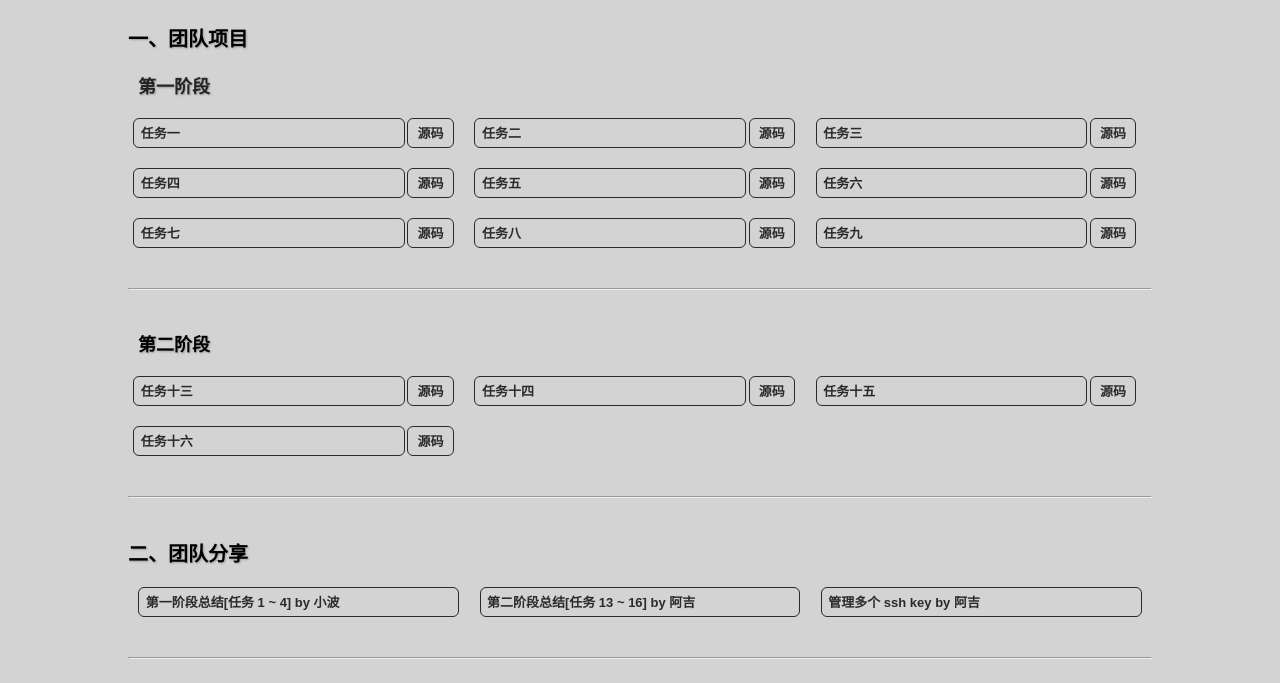
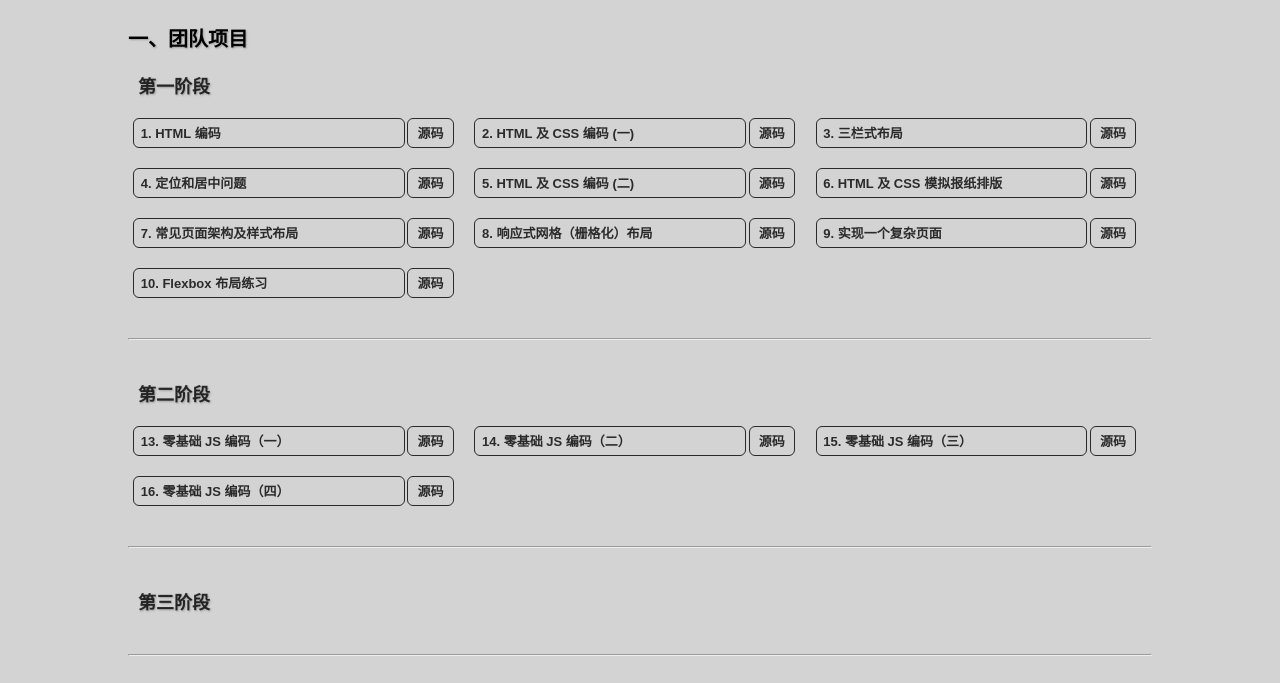
Before and after one commit to Front-End-Avenue/ife, a plain HTML site: page index.html in a window 1280 px wide. Shown: the part 47-730 px from the top of the page. Drawn offline with Linux system fonts and the light colour scheme.

Commit message:
add task10 & change describe

```diff
--- a/css/style.css
+++ b/css/style.css
@@ -86,6 +86,13 @@ hr { margin: 3rem 0; }
 	font-size: 1.8rem;
 	font-weight: bold;
 	text-shadow: 1px 1px 2px rgba(0,0,0,.25);
+
+	-webkit-transition: all .6s ease-out;
+	-o-transition: all .6s ease-out;
+	transition: all .6s ease-out;
+}
+.subtitle:hover {
+	background-color: #c3c3c3;
 }
 
 .task {
@@ -178,7 +185,7 @@ hr { margin: 3rem 0; }
 @media all and (max-width:1024px) {
 	.nav-content h1 { padding-left: 2%; }
 }
-@media all and (max-width:768px) {
+@media all and (max-width:775px) {
 	.main { padding: 0 5%; }
 	.col-1 { width: 49%; }
 	.col-2 { width: 48%; }
@@ -187,6 +194,8 @@ hr { margin: 3rem 0; }
 	.main { padding: 0 8%; }
 	.col-1 { width: 100%; }
 	.col-2 { width: 100%; }
+
+	.tags { display: none; }
 }
 
 /* ===============================================================
--- a/index.html
+++ b/index.html
@@ -24,66 +24,77 @@
 	<div class="main">
 		<div class="title projects" id="projects">一、团队项目</div>
 		<!-- <hr> -->
-		<a class="subtitle">第一阶段</a>
+		<a class="subtitle" href="http://mp.weixin.qq.com/s?__biz=MzA4MjUyNjY3Nw==&mid=401944265&idx=1&sn=79d0fef92d4cc93413f0db5153ec34b5#rd" target="_blank">第一阶段</a>
 		<div class="box stage stage-one">
 			<div class="col-1">
-				<a class="task" href="tasks/1_task_01/index.html" target="_blank">任务一</a>
+				<a class="task" href="tasks/1_task_01/index.html" target="_blank">1. HTML 编码</a>
 				<a class="src" href="https://github.com/Front-End-Avenue/ife/tree/master/tasks/1_task_01" target="_blank">源码</a>
 			</div>
 			<div class="col-1">
-				<a class="task" href="tasks/1_task_02/index.html" target="_blank">任务二</a>
+				<a class="task" href="tasks/1_task_02/index.html" target="_blank">2. HTML 及 CSS 编码 (一)</a>
 				<a class="src" href="https://github.com/Front-End-Avenue/ife/tree/master/tasks/1_task_02" target="_blank">源码</a>
 			</div>
 			<div class="col-1">
-				<a class="task" href="tasks/1_task_03/index.html" target="_blank">任务三</a>
+				<a class="task" href="tasks/1_task_03/index.html" target="_blank">3. 三栏式布局</a>
 				<a class="src" href="https://github.com/Front-End-Avenue/ife/tree/master/tasks/1_task_03" target="_blank">源码</a>
 			</div>
 			<div class="col-1">
-				<a class="task" href="tasks/1_task_04/index.html" target="_blank">任务四</a>
+				<a class="task" href="tasks/1_task_04/index.html" target="_blank">4. 定位和居中问题</a>
 				<a class="src" href="https://github.com/Front-End-Avenue/ife/tree/master/tasks/1_task_04" target="_blank">源码</a>
 			</div>
 			<div class="col-1">
-				<a class="task" href="tasks/1_task_05/index.html" target="_blank">任务五</a>
+				<a class="task" href="tasks/1_task_05/index.html" target="_blank">5. HTML 及 CSS 编码 (二)</a>
 				<a class="src" href="https://github.com/Front-End-Avenue/ife/tree/master/tasks/1_task_05" target="_blank">源码</a>
 			</div>
 			<div class="col-1">
-				<a class="task" href="tasks/1_task_06/index.html" target="_blank">任务六</a>
+				<a class="task" href="tasks/1_task_06/index.html" target="_blank">6. HTML 及 CSS 模拟报纸排版</a>
 				<a class="src" href="https://github.com/Front-End-Avenue/ife/tree/master/tasks/1_task_06" target="_blank">源码</a>
 			</div>
 			<div class="col-1">
-				<a class="task" href="tasks/1_task_07/index.html" target="_blank">任务七</a>
+				<a class="task" href="tasks/1_task_07/index.html" target="_blank">7. 常见页面架构及样式布局</a>
 				<a class="src" href="https://github.com/Front-End-Avenue/ife/tree/master/tasks/1_task_07" target="_blank">源码</a>
 			</div>
 			<div class="col-1">
-				<a class="task" href="tasks/1_task_08/index.html" target="_blank">任务八</a>
+				<a class="task" href="tasks/1_task_08/index.html" target="_blank">8. 响应式网格（栅格化）布局</a>
 				<a class="src" href="https://github.com/Front-End-Avenue/ife/tree/master/tasks/1_task_08" target="_blank">源码</a>
 			</div>
 			<div class="col-1">
-				<a class="task" href="tasks/1_task_09/index.html" target="_blank">任务九</a>
+				<a class="task" href="tasks/1_task_09/index.html" target="_blank">9. 实现一个复杂页面</a>
 				<a class="src" href="https://github.com/Front-End-Avenue/ife/tree/master/tasks/1_task_09" target="_blank">源码</a>
+			</div>
+			<div class="col-1">
+				<a class="task" href="tasks/1_task_10/index.html" target="_blank">10. Flexbox 布局练习</a>
+				<a class="src" href="https://github.com/Front-End-Avenue/ife/tree/master/tasks/1_task_10" target="_blank">源码</a>
 			</div>
 		</div> <!-- /stage-1 -->
 
 		<hr>
-		<div class="subtitle">第二阶段</div>
+
+		<a class="subtitle" href="http://mp.weixin.qq.com/s?__biz=MzA4MjUyNjY3Nw==&mid=402057593&idx=1&sn=ef20d1808470688bee1c8e242349b47c#rd" target="_blank">第二阶段</a>
 		<div class="box stage stage-two">
 			<div class="col-1">
-				<a class="task" href="tasks/2_task_13/index.html" target="_blank">任务十三</a>
+				<a class="task" href="tasks/2_task_13/index.html" target="_blank">13. 零基础 JS 编码（一）</a>
 				<a class="src" href="https://github.com/Front-End-Avenue/ife/tree/master/tasks/2_task_13" target="_blank">源码</a>
 			</div>
 			<div class="col-1">
-				<a class="task" href="tasks/2_task_14/index.html" target="_blank">任务十四</a>
+				<a class="task" href="tasks/2_task_14/index.html" target="_blank">14. 零基础 JS 编码（二）</a>
 				<a class="src" href="https://github.com/Front-End-Avenue/ife/tree/master/tasks/2_task_14" target="_blank">源码</a>
 			</div>
 			<div class="col-1">
-				<a class="task" href="tasks/2_task_15/index.html" target="_blank">任务十五</a>
+				<a class="task" href="tasks/2_task_15/index.html" target="_blank">15. 零基础 JS 编码（三）</a>
 				<a class="src" href="https://github.com/Front-End-Avenue/ife/tree/master/tasks/2_task_15" target="_blank">源码</a>
 			</div>
 			<div class="col-1">
-				<a class="task" href="tasks/2_task_16/index.html" target="_blank">任务十六</a>
+				<a class="task" href="tasks/2_task_16/index.html" target="_blank">16. 零基础 JS 编码（四）</a>
 				<a class="src" href="https://github.com/Front-End-Avenue/ife/tree/master/tasks/2_task_16" target="_blank">源码</a>
 			</div>
 		</div> <!-- /stage-2 -->
+
+		<hr>
+
+		<a class="subtitle" href="http://mp.weixin.qq.com/s?__biz=MzA4MjUyNjY3Nw==&mid=502103568&idx=1&sn=c5c238320fae38168ef2959d1885a5d9#rd" target="_blank">第三阶段</a>
+		<div class="box stage stage-three">
+		</div> <!-- /stage-3 -->
 
 		<hr>
 		<div class="title share" id="share">二、团队分享</div>
--- /dev/null
+++ b/tasks/1_task_10/css/style.css
@@ -0,0 +1,38 @@
+body {
+	padding: 0;
+	margin: 0;
+}
+
+.container {
+	display: flex;
+	flex-flow: row wrap;
+	justify-content: space-between;
+	align-items: center;
+	padding: 20px;
+}
+
+.box {
+	margin-bottom: 20px;
+	padding: 20px;
+	width: 150px;
+
+	border: 1px solid #f00;
+	box-sizing: border-box;
+}
+
+.box-fir { height: 120px; }
+.box-sec { height: 100px; }
+.box-thi { height: 40px; }
+.box-for {
+	height: 200px;
+	border: 1px solid #0f0;
+}
+
+@media (max-width: 640px) {
+	.container {
+		align-items: flex-start;
+	}
+	.box-for {
+		order: -1;
+	}
+}
```
Also changed, not shown: tasks/1_task_01/index.html (+1 -1 lines), tasks/1_task_02/index.html (+1 -1 lines), tasks/1_task_03/index.html (+1 -1 lines), tasks/1_task_04/index.html (+1 -1 lines), tasks/1_task_05/index.html (+1 -1 lines), tasks/1_task_06/index.html (+1 -1 lines), tasks/1_task_07/index.html (+1 -1 lines), tasks/1_task_08/index.html (+1 -1 lines), tasks/1_task_09/index.html (+1 -1 lines), tasks/1_task_10/index.html (added, +18 -0 lines), tasks/2_task_13/index.html (+1 -1 lines), tasks/2_task_14/index.html (+1 -1 lines), tasks/2_task_15/index.html (+1 -1 lines), tasks/2_task_16/index.html (+1 -1 lines).
